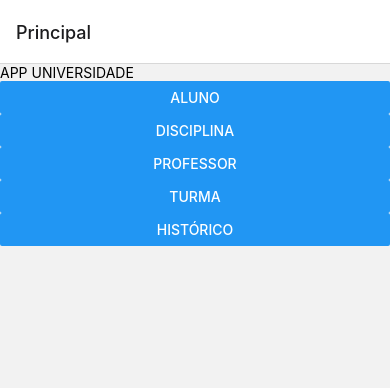
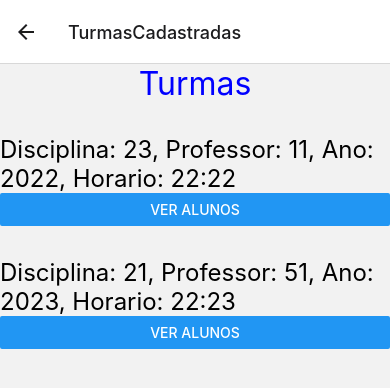
Before and after one commit to danilosataide/appAC2, a React Native app: screen /TurmasCadastradas in a window 390 px wide. Shown: the top 388 px of the page. Built offline with nearby package versions, Linux system fonts and the light colour scheme.

Commit message:
create(turmasCadastradas): new page

```diff
--- a/App.js
+++ b/App.js
@@ -1,65 +1,69 @@
 import React from 'react'
-import {View, Text, Button} from 'react-native'
-
+import { Button, Text, View } from 'react-native'
 import { NavigationContainer } from '@react-navigation/native';
-import {createNativeStackNavigator} from '@react-navigation/native-stack'
-
+import { createNativeStackNavigator } from '@react-navigation/native-stack'
 import Aluno from './componentes/Aluno';
 import Disciplina from './componentes/Disciplina';
 import Professor from './componentes/Professor';
 import Turma from './componentes/Turma';
 import Historico from './componentes/Historico';
+import TurmasCadastradas from './componentes/TurmasCadastradas';
 
 const Pilha = createNativeStackNavigator();
 
-function TelaPrincipal(props){
-  return(
+function TelaPrincipal(props) {
+  return (
     <View>
       <Text>APP UNIVERSIDADE</Text>
 
       <Button
-                style = {{backgroundColor:'blue'}}
-                title = "Aluno"
-                onPress = {()=>props.navigation.navigate('Aluno')}
+        style={{backgroundColor: 'blue'}}
+        title="Aluno"
+        onPress={() => props.navigation.navigate('Aluno')}
       />
       <Button
-                style = {{backgroundColor:'blue'}}
-                title = "Disciplina"
-                onPress = {()=>props.navigation.navigate('Disciplina')}
+        style={{backgroundColor: 'blue'}}
+        title="Disciplina"
+        onPress={() => props.navigation.navigate('Disciplina')}
       />
       <Button
-                style = {{backgroundColor:'blue'}}
-                title = "Professor"
-                onPress = {()=>props.navigation.navigate('Professor')}
+        style={{backgroundColor: 'blue'}}
+        title="Professor"
+        onPress={() => props.navigation.navigate('Professor')}
       />
       <Button
-                style = {{backgroundColor:'blue'}}
-                title = "Turma"
-                onPress = {()=>props.navigation.navigate('Turma')}
+        style={{backgroundColor: 'blue'}}
+        title="Turma"
+        onPress={() => props.navigation.navigate('Turma')}
       />
       <Button
-                style = {{backgroundColor:'blue'}}
-                title = "Histórico"
-                onPress = {()=>props.navigation.navigate('Historico')}
+        style={{backgroundColor: 'blue'}}
+        title="Histórico"
+        onPress={() => props.navigation.navigate('Historico')}
       />
-
+      <Button
+        style={{backgroundColor: 'blue'}}
+        title="Turmas cadastradas"
+        onPress={() => props.navigation.navigate('TurmasCadastradas')}
+      />
 
     </View>
   );
 }
 
 
-export default function App(){
-    return(
+export default function App() {
+  return (
 
     <NavigationContainer independent={true}>
       <Pilha.Navigator>
-                <Pilha.Screen name='TelaPrincipal' component={TelaPrincipal} options={{title:'Principal'}}/>
+        <Pilha.Screen name='TelaPrincipal' component={TelaPrincipal} options={{title: 'Principal'}}/>
         <Pilha.Screen name='Aluno' component={Aluno}/>
         <Pilha.Screen name='Disciplina' component={Disciplina}/>
         <Pilha.Screen name='Professor' component={Professor}/>
         <Pilha.Screen name='Turma' component={Turma}/>
         <Pilha.Screen name='Historico' component={Historico}/>
+        <Pilha.Screen name='TurmasCadastradas' component={TurmasCadastradas}/>
       </Pilha.Navigator>
     </NavigationContainer>
 
--- a/Core/Config.js
+++ b/Core/Config.js
@@ -1,7 +1,6 @@
 import { initializeApp } from 'firebase/app';
 import { getFirestore } from 'firebase/firestore'
 
-// TODO: Replace the following with your app's Firebase project configuration
 const firebaseConfig = {
     apiKey: "AIzaSyBAgg5lKItnlGL3atmkHurfslL0-23aJFs",
     authDomain: "ac2mobile-b5738.firebaseapp.com",
--- /dev/null
+++ b/componentes/TurmasCadastradas.js
@@ -0,0 +1,61 @@
+import { Button, FlatList, Image, Modal, Text, View } from "react-native";
+import { useState } from "react";
+
+export default function TurmasCadastradas() {
+  const [turmaModal, setTurmaModal] = useState(false);
+  const [turmas, setTurmas] = useState([
+    {
+      cod_disc: '23',
+      cod_prof: '11',
+      ano: '2022',
+      horario: '22:22',
+    },
+    {
+      cod_disc: '21',
+      cod_prof: '51',
+      ano: '2023',
+      horario: '22:23',
+    },
+  ]);
+
+
+  return(
+    <View>
+      <Text style={{fontSize: '2rem', color: 'blue', textAlign: 'center'}}>Turmas</Text>
+
+      <FlatList
+        data={turmas}
+        renderItem={({item, index}) => <>
+            <Text key={index} style={{ fontSize: '1.5rem', marginTop: '2rem' }}>
+              Disciplina: {item.cod_disc}, Professor: {item.cod_prof}, Ano: {item.ano}, Horario: {item.horario}
+            </Text>
+            <Button title="Ver Alunos" onPress={() => setTurmaModal(item)} />
+          </>
+        }
+      />
+
+      <Modal
+        animationType="slide"
+        transparent={false}
+        visible={turmaModal}
+      >
+        <View>
+          <Image
+            style={{
+              width: 'calc(100% - 2rem)',
+              height: '16rem',
+              margin: '1rem',
+              objectFit: 'cover'}}
+            source={require('../assets/aff.jpeg')}
+          />
+          <Text></Text>
+          <Button
+            style={{ padding: '1rem' }}
+            title="Fechar Turma"
+            onPress={() => setTurmaModal(false)}
+          ></Button>
+        </View>
+      </Modal>
+    </View>
+  )
+}
--- a/package.json
+++ b/package.json
@@ -15,9 +15,12 @@
     "@react-navigation/native-stack": "^6.9.1",
     "expo": "~46.0.16",
     "expo-status-bar": "~1.4.0",
+    "firebase": "^9.13.0",
     "react": "18.0.0",
     "react-dom": "18.0.0",
     "react-native": "0.69.6",
+    "react-native-safe-area-context": "4.3.1",
+    "react-native-safe-area-view": "^1.1.1",
     "react-native-web": "~0.18.7"
   },
   "devDependencies": {
```
Also changed, not shown: componentes/Aluno CRUD.js (+4 -31 lines), assets/aff.jpeg (added), 1 other file (tests, documents, lock files or other folders). Lines whose indentation alone changed are shown as unchanged.
